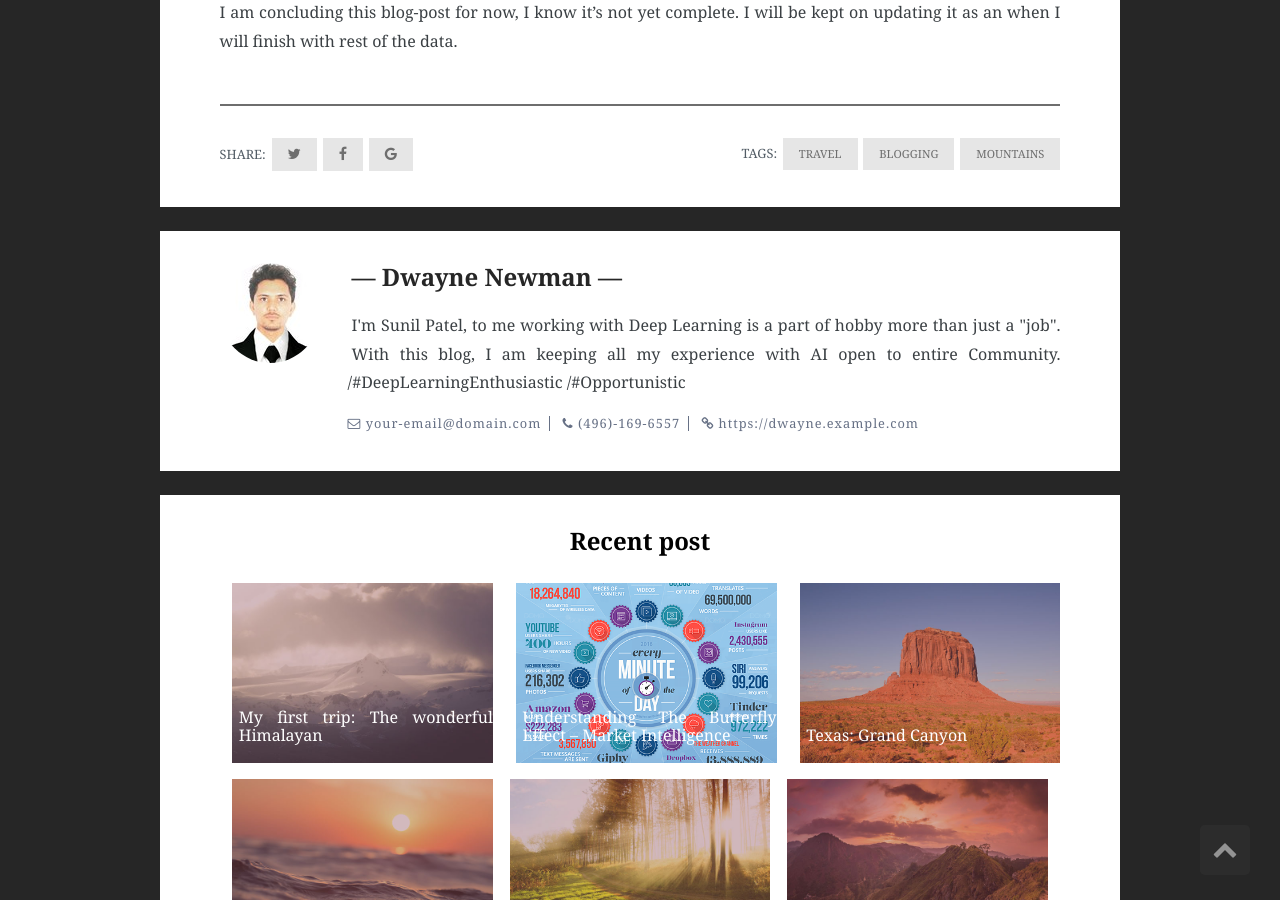
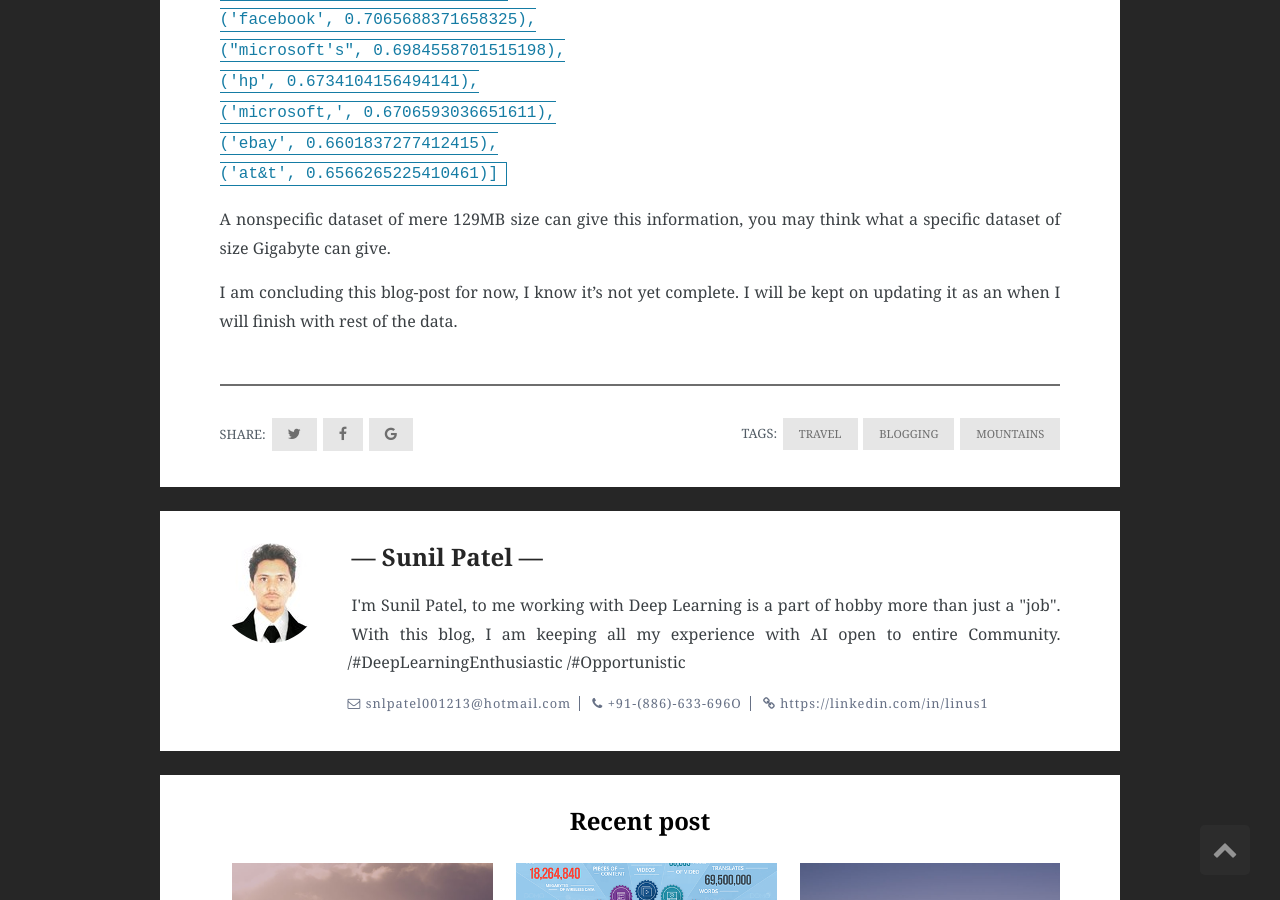
Before and after one commit to snlpatel001213/snlpatel001213_old.github.io, a Jekyll site: the page built from _posts/2017-07-12-Understanding-The-Butterfly-Effect---Market-Intelligence.md, in a window 1280 px wide and 900 px high, scrolled down 8046 px. Built offline with Jekyll 4.4.1, drawn with Linux system fonts in a browser that asks for light colours; comment, search, counter and statistics services are not loaded.

Commit message:
image addded

```diff
--- a/_config.yml
+++ b/_config.yml
@@ -1,7 +1,7 @@
 logo: # add logo name
 title: Sunil.Patel
 description: > # this means to ignore newlines until "baseurl:"
-  I'm Sunil Patel, to me working with Deep Learning is a part of hobby more than just a "job". With this blog, I am keeping all my experience with AI open to entire Community. /#DeepLearningEnthusiastic /#Opportunistic # this means to ignore newlines until "baseurl:"
+  I'm Sunil Patel, to me working with Deep Learning is a part of hobby more than just a "job". With this blog, I am keeping all my experience with AI open to entire Community.     #DeepLearningEnthusiastic #Opportunistic
 permalink: ':title/'
 baseurl: "" # the subpath of your site, e.g. /blog
 url: "" # the base hostname & protocol for your site, e.g. http://example.com
@@ -13,11 +13,11 @@
 
 # Author settings
 author-pic: face.jpg # your photo
-author-name: # your name
+author-name: Sunil Patel # your name
 about-author: # about author
-email: your-email@domain.com # your email
-phone: (496)-169-6557 # your pnone number
-website: https://dwayne.example.com # you website
+email: snlpatel001213@hotmail.com # your email
+phone: +91-(886)-633-696O # your pnone number
+website: https://linkedin.com/in/linus1 # you website
 
 # Social link
 google_url:    # add url link
@@ -42,6 +42,22 @@
 
 # Build settings
 markdown: kramdown
+kramdown:
+  auto_ids: true
+  footnote_nr: 1
+  entity_output: as_char
+  toc_levels: 1..6
+  use_coderay: false
+  input: GFM
+  syntax_highlighter: rouge
+
+  coderay:
+    coderay_line_numbers:
+    coderay_line_numbers_start: 1
+    coderay_tab_width: 4
+    coderay_bold_every: 10
+    coderay_css: class
+
 plugins:
   - jekyll-paginate
   - jekyll-sitemap
--- a/_posts/2017-07-12-Understanding-The-Butterfly-Effect---Market-Intelligence.md
+++ b/_posts/2017-07-12-Understanding-The-Butterfly-Effect---Market-Intelligence.md
@@ -3,7 +3,7 @@
 title: "Understanding The Butterfly Effect – Market Intelligence"
 img: market-intelligence.png # Add image post (optional)
 date: 2017-07-12 12:55:00 +0300
-description: You’ll find this post in your `_posts` directory. Go ahead and edit it and re-build the site to see your changes. # Add post description (optional)
+description: # Add post description (optional)
 tag: [Travel, Blogging, Mountains]
 ---
 “Money matters to all, the most”. I am working in Market intelligence for 1.5 years and today I am going to share some of the techniques for market research. Any market research task is a perfect example of big data processing. Hence market research can be characterized by five "V"s namely volume. veracity, velocity, variety, and Volatility.
@@ -31,6 +31,7 @@
 
 ## C. Velocity ##
 Perhaps this is just a repetition of what is said while discussing regarding the volume of the data. People are continuously generating data, be it with their mobile device or IOT device or chat services or video streaming or audio streaming or satellite data. For example, Twitter is dumping per day data of 45 GB. I have practically worked on a banking data stream of 20GB/day. According to an estimation, Every day 2.5 Quintillion bytes of data are created. It's tremendous!!. let's say out of this data only 1% is of our business then also is a huge amount of data to deal with.
+![](https://static.wixstatic.com/media/884a24_662a6388fadd46cabb383f9560c1e2c4~mv2.png/v1/fill/w_435,h_435,al_c,usm_0.66_1.00_0.01/884a24_662a6388fadd46cabb383f9560c1e2c4~mv2.png)
 
  Figure 1. Showing overall data generation in one minute by at different portal
 
```
